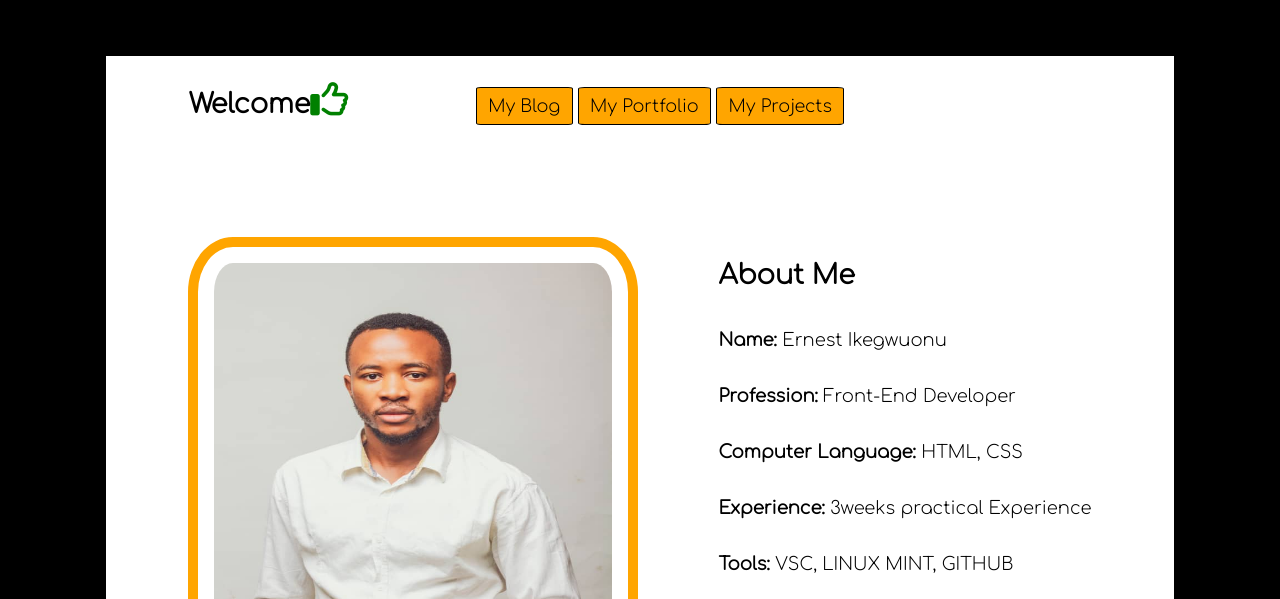
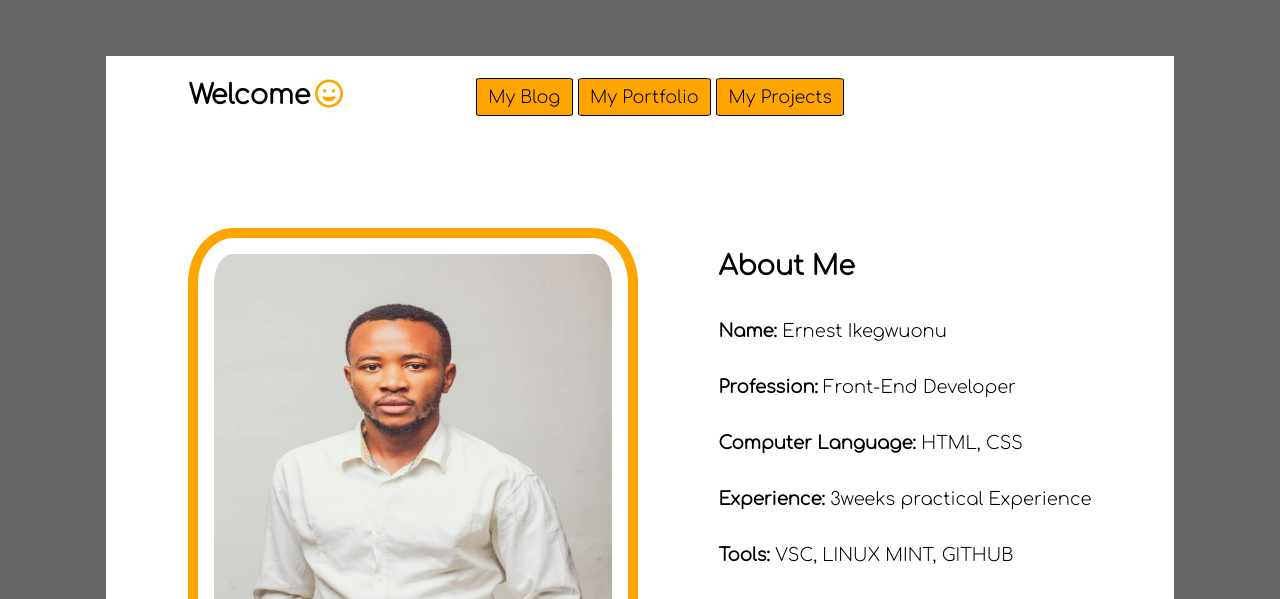
Before and after one commit to dwhyq/portfolio, a plain HTML site: page index.html in a window 1280 px wide. Shown: the top 599 px of the page. Drawn offline with Linux system fonts and the light colour scheme.

Commit message:
Adde an emoji to H1 and changed body background

```diff
--- a/CSS/style.css
+++ b/CSS/style.css
@@ -7,8 +7,9 @@ html {
 body {
     font-family: 'Comfortaa', cursive;
     font-size: large;
-    background-color: black;
+    background-color: #666666;
     color: black;
+    width: auto;
 }
 .wrapper {
     margin: 0;
@@ -29,8 +30,9 @@ h1 {
     color: black;
 }
 i {
-    font-size:38px;
-    color:green;
+    font-size:28px;
+    color: orange;
+    padding-left: 0.3rem;
 }
 .artfield {
     display: flex;
@@ -82,4 +84,5 @@ nav a {
 nav li:hover {
       background-color: white;
       color: black;
+      transition: 0.5s;
 }
--- a/index.html
+++ b/index.html
@@ -16,7 +16,7 @@
     <div class="wrapper">
         <section>
 
-            <h1>Welcome<i class="far fa-thumbs-up"></i></h1>
+            <h1>Welcome<i class="far fa-grin"></i></h1>
             <nav>
                 <ul>
                     <li><a href="#">My Blog</a></li>
```
